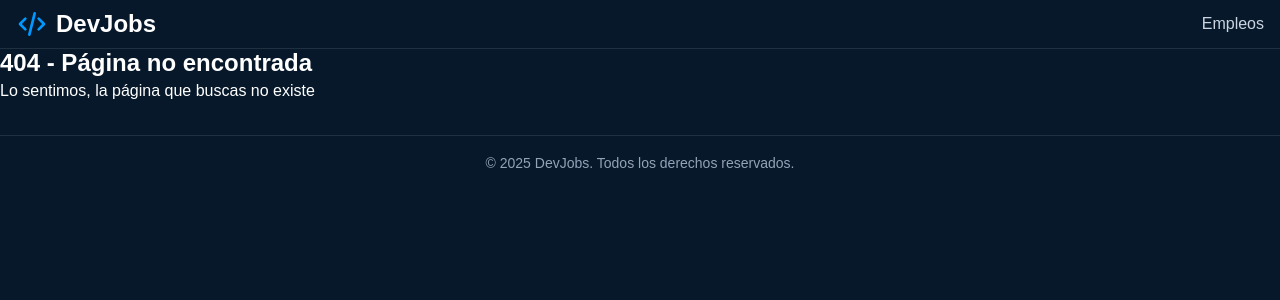
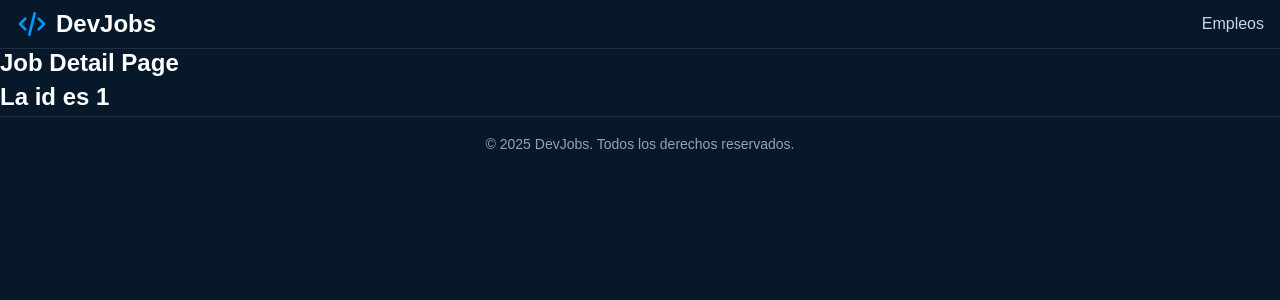
Before and after one commit to jandro-dev/DevJobs, a React (Vite) app in the folder DevJobs_React/: page /jobs/1 in a window 1280 px wide. Before the commit this address had no page. Shown: the top 300 px of the page. Built offline with nearby package versions, Linux system fonts and the light colour scheme.

Commit message:
Update navegacion con parametros usando useParams

```diff
--- a/DevJobs_React/src/App.jsx
+++ b/DevJobs_React/src/App.jsx
@@ -6,6 +6,7 @@
 import { SearchPage } from "./pages/Search.jsx";
 import { ContactPage } from "./pages/Contact.jsx";
 import { NotFoundPage } from './pages/404';
+import { JobDetail } from "./pages/Detail.jsx";
 
 
 function App() {
@@ -17,6 +18,7 @@
 					<Route path="/" element={<HomePage />} />
 					<Route path="/search" element={<SearchPage />} />
 					<Route path="/contact" element={<ContactPage />} />
+					<Route path="/jobs/:jobId" element={<JobDetail />} />
 					<Route path="*" element={<NotFoundPage />} />
 				</Routes>
 			<Footer />
--- /dev/null
+++ b/DevJobs_React/src/pages/Detail.jsx
@@ -0,0 +1,14 @@
+import { useParams } from "react-router"
+
+export function JobDetail() {
+
+	const { jobId } = useParams(); // Devuelve el parámetro de la ruta
+
+
+	return (
+		<>
+			<h1>Job Detail Page</h1>
+			<h2>La id es {jobId}</h2>
+		</>
+	);
+}
```
